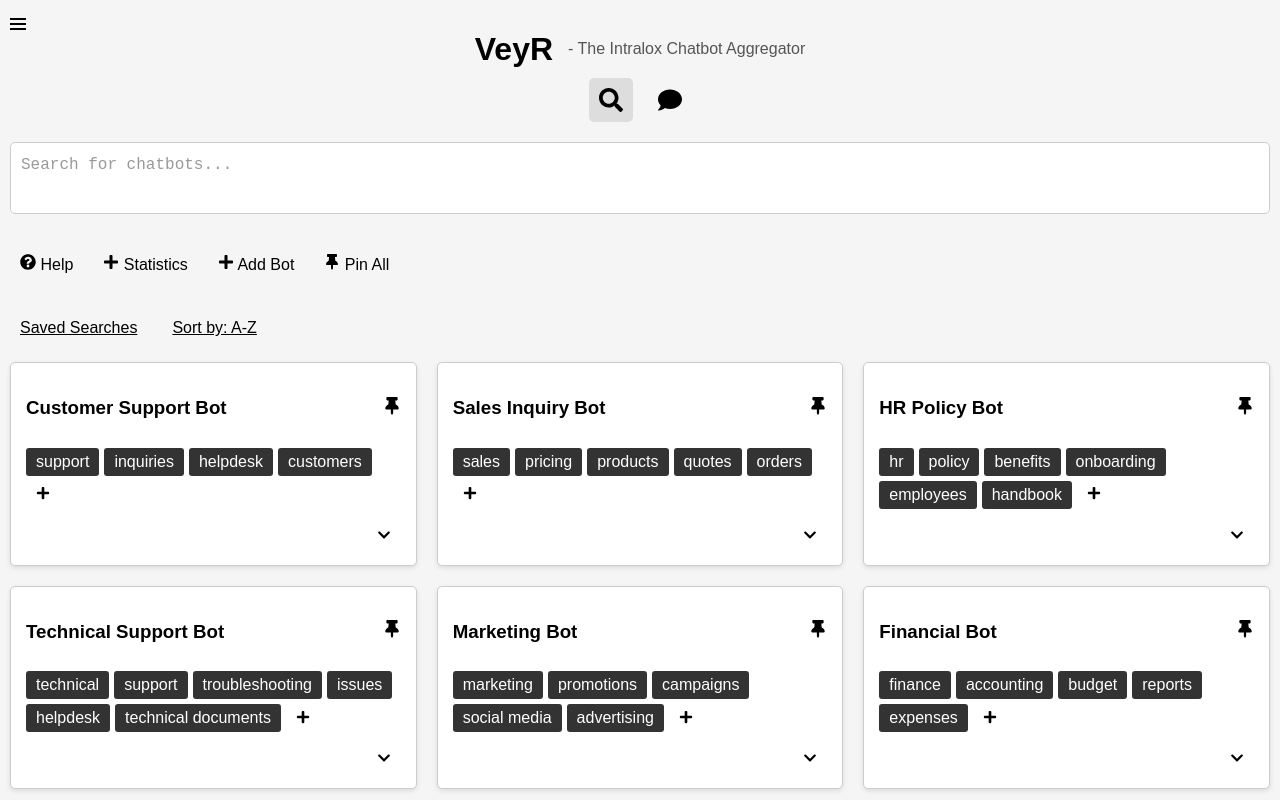
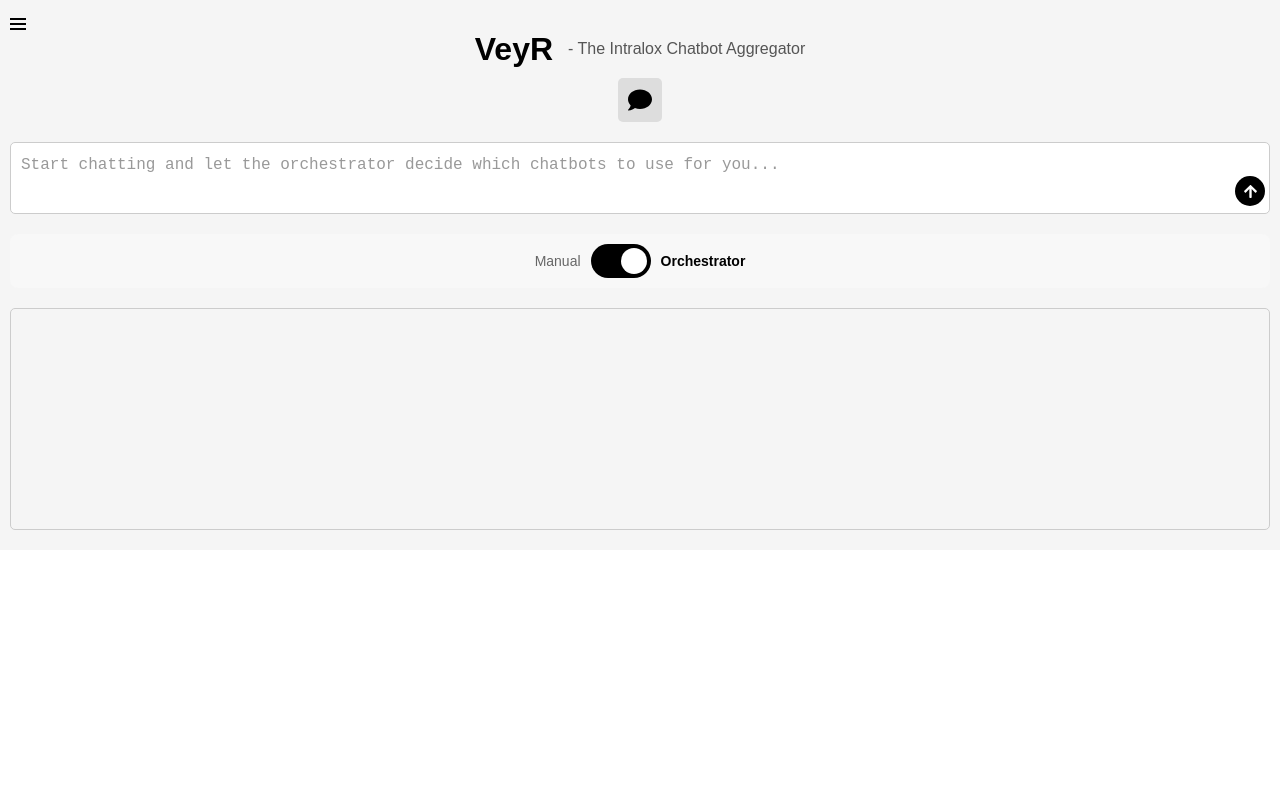
Before and after one commit to Lon-Yo/my-veyr-app, a React (Create React App) app: page / in a window 1280 px wide. Shown: the top 800 px of the page. Built offline with nearby package versions, Linux system fonts and the light colour scheme.

Commit message:
checkpoint

```diff
--- a/src/App.css
+++ b/src/App.css
@@ -80,6 +80,10 @@
 
 .mode-toggle button.active {
   background-color: #ddd;
+}
+
+.mode-toggle button:only-child {
+  margin: 0 auto;
 }
 
 .search-chat-area {
@@ -1740,3 +1744,84 @@
   background-color: #f0f0f0;
   border-radius: 4px;
 }
+
+.chat-mode-toggle {
+  display: flex;
+  align-items: center;
+  justify-content: center;
+  gap: 10px;
+  margin-bottom: 20px;
+  padding: 10px;
+  background: #f8f8f8;
+  border-radius: 8px;
+}
+
+.chat-mode-toggle span {
+  color: #666;
+  font-size: 14px;
+  font-weight: 500;
+}
+
+.chat-mode-toggle span.active {
+  color: #000;
+  font-weight: 600;
+}
+
+/* The switch - the box around the slider */
+.switch {
+  position: relative;
+  display: inline-block;
+  width: 60px;
+  height: 34px;
+}
+
+/* Hide default HTML checkbox */
+.switch input {
+  opacity: 0;
+  width: 0;
+  height: 0;
+}
+
+/* The slider */
+.slider {
+  position: absolute;
+  cursor: pointer;
+  top: 0;
+  left: 0;
+  right: 0;
+  bottom: 0;
+  background-color: #ccc;
+  transition: .4s;
+}
+
+.slider:before {
+  position: absolute;
+  content: "";
+  height: 26px;
+  width: 26px;
+  left: 4px;
+  bottom: 4px;
+  background-color: white;
+  transition: .4s;
+}
+
+input:checked + .slider {
+  background-color: #000;
+}
+
+input:focus + .slider {
+  box-shadow: 0 0 1px #000;
+}
+
+input:checked + .slider:before {
+  transform: translateX(26px);
+}
+
+/* Rounded sliders */
+.slider.round {
+  border-radius: 34px;
+}
+
+.slider.round:before {
+  border-radius: 50%;
+}
--- a/src/App.js
+++ b/src/App.js
@@ -303,7 +303,7 @@ function App() {
   const searchInputRef = useRef(null);
   const chatHistoryRef = useRef(null);
 
-  const [mode, setMode] = useState('search');
+  const [mode, setMode] = useState('chat');
   const [searchText, setSearchText] = useState('');
   const [chatHistory, setChatHistory] = useState([]);
   const [filteredBots, setFilteredBots] = useState([]);
@@ -509,28 +509,31 @@ function App() {
 
 
     const handleChatSubmit = () => {
-      // Don't allow submission if no bots are pinned
-      if (pinnedBots.length === 0) return;
-
-      // Don't submit empty messages
-      if (searchText.trim() === '') return;
-
-      const newMessage = {
+      if (!searchText.trim() || (!isOrchestratorMode && pinnedBots.length === 0)) return;
+
+      // Add user message
+      const userMessage = {
         text: searchText,
-        sender: 'user',
-      };
-
-      setChatHistory([...chatHistory, newMessage]);
+        sender: 'user'
+      };
+
+      // Add bot response
+      const botResponse = {
+        text: isOrchestratorMode
+          ? "The orchestrator is analyzing your message..."
+          : `Response from ${pinnedBots.map(bot => bot.name).join(', ')}...`,
+        sender: 'bot'
+      };
+
+      setChatHistory(prev => [...prev, userMessage, botResponse]);
       setSearchText('');
 
-      // Simulate chatbot response (replace with actual API call)
+      // Scroll to bottom of chat
+      if (chatHistoryRef.current) {
         setTimeout(() => {
-        const botResponse = {
-          text: `This is a simulated response from ${pinnedBots.map(bot => bot.name).join(', ')}.`,
-          sender: 'bot',
-        };
-        setChatHistory((prevChatHistory) => [...prevChatHistory, botResponse]);
-      }, 500);
+          chatHistoryRef.current.scrollTop = chatHistoryRef.current.scrollHeight;
+        }, 100);
+      }
     };
 
     const handleNewChat = () => {
@@ -1136,7 +1139,7 @@ function App() {
             </div>
             <div className="status-item">
               <span className="status-count">#{metrics.rank}</span>
-              <span className="status-label">Overall Rank</span>
+              <span className="status-label">Rank</span>
             </div>
           </div>
         </div>
@@ -1164,6 +1167,9 @@ function App() {
       return 7; // Show up to 7 pages on desktop
     }
   };
+
+  // Add new state for orchestrator mode
+  const [isOrchestratorMode, setIsOrchestratorMode] = useState(true);
 
   return (
     <div className="veyr-container" data-mode={mode}>
@@ -1196,12 +1202,14 @@ function App() {
               <span className="header-subtitle">- The Intralox Chatbot Aggregator</span>
             </div>
             <div className="mode-toggle">
+              {(!mode === 'chat' || !isOrchestratorMode) && (
                 <button
                   className={mode === 'search' ? 'active' : ''}
                   onClick={() => setMode('search')}
                 >
                   <FaSearch size={24} />
                 </button>
+              )}
               <button
                 className={mode === 'chat' ? 'active' : ''}
                 onClick={() => {
@@ -1211,14 +1219,6 @@ function App() {
               >
                 <FaComment size={24} />
               </button>
-              {pinnedBots.length === 1 && pinnedBots[0].links && pinnedBots[0].links[0] && (
-                <button
-                  onClick={() => window.open(pinnedBots[0].links[0].url, '_blank')}
-                  title="Open SharePoint Site"
-                >
-                  <FaArrowUp size={24} />
-                </button>
-              )}
             </div>
           </div>
         </div>
@@ -1249,11 +1249,12 @@ function App() {
                     placeholder={
                       mode === 'search'
                         ? 'Search for chatbots...'
+                        : isOrchestratorMode
+                          ? 'Start chatting and let the orchestrator decide which chatbots to use for you...'
                           : pinnedBots.length > 0
                             ? pinnedBots.length <= 3
                               ? `Chat with ${pinnedBots.map(bot => bot.name).join(', ')}`
                               : (() => {
-                                // Get 3 random bots from the pinned bots
                                   const randomBots = [...pinnedBots]
                                     .sort(() => 0.5 - Math.random())
                                     .slice(0, 3);
@@ -1270,6 +1271,24 @@ function App() {
                       }
                     }}
                 />
+                {mode === 'chat' && !isOrchestratorMode && (
+                    <button
+                      className={`chat-submit-button ${pinnedBots.length === 0 ? 'disabled' : ''}`}
+                      onClick={handleChatSubmit}
+                      disabled={pinnedBots.length === 0}
+                    >
+                      <FaArrowUp />
+                    </button>
+                )}
+                {mode === 'chat' && isOrchestratorMode && (
+                    <button
+                      className="chat-submit-button"
+                      onClick={handleChatSubmit}
+                    >
+                      <FaArrowUp />
+                    </button>
+                )}
+
                 {searchText && (
                     <button
                         className="clear-text-button"
@@ -1297,16 +1316,6 @@ function App() {
                     ))}
                     </div>
                 )}
-
-                {mode === 'chat' && (
-                    <button
-                      className={`chat-submit-button ${pinnedBots.length === 0 ? 'disabled' : ''}`}
-                      onClick={handleChatSubmit}
-                      disabled={pinnedBots.length === 0}
-                    >
-                      <FaArrowUp />
-                    </button>
-                )}
             </div>
         </div>
 
@@ -1314,6 +1323,18 @@ function App() {
           {mode === 'chat' ? (
             // Chat Mode Content
             <div className="chat-content">
+              <div className="chat-mode-toggle">
+                <span className={!isOrchestratorMode ? 'active' : ''}>Manual</span>
+                <label className="switch">
+                  <input
+                    type="checkbox"
+                    checked={isOrchestratorMode}
+                    onChange={() => setIsOrchestratorMode(!isOrchestratorMode)}
+                  />
+                  <span className="slider round"></span>
+                </label>
+                <span className={isOrchestratorMode ? 'active' : ''}>Orchestrator</span>
+              </div>
               <div className="chat-history" ref={chatHistoryRef}>
                 {chatHistory.map((message, index) => (
                   <div key={index} className={`message ${message.sender}`}>
@@ -1445,8 +1466,24 @@ function App() {
                       <p>{pinnedBots.length}</p>
                     </div>
                     <div className="stat-item">
+                      <FaComment className="status-icon" />
+                      <h4>Total Chats</h4>
+                      <p>{pinnedBots.reduce((sum, bot) => {
+                        const metrics = botMetrics[bot.id];
+                        return sum + metrics.chats;
+                      }, 0).toLocaleString()}</p>
+                    </div>
+                    <div className="stat-item">
+                      <FaSearch className="status-icon" />
+                      <h4>Total Queries</h4>
+                      <p>{pinnedBots.reduce((sum, bot) => {
+                        const metrics = botMetrics[bot.id];
+                        return sum + metrics.queries;
+                      }, 0).toLocaleString()}</p>
+                    </div>
+                    <div className="stat-item">
                       <FaCheckCircle className="status-icon success" />
-                      <h4>Processed</h4>
+                      <h4>Files Processed</h4>
                       <p>{pinnedBots.reduce((sum, bot) => {
                         const stats = getStatsForBot(bot.id);
                         return sum + stats.success;
@@ -1454,7 +1491,7 @@ function App() {
                     </div>
                     <div className="stat-item">
                       <FaCheckCircle className="status-icon pending" />
-                      <h4>Processing</h4>
+                      <h4>Files Processing</h4>
                       <p>{pinnedBots.reduce((sum, bot) => {
                         const stats = getStatsForBot(bot.id);
                         return sum + stats.pending;
@@ -1462,7 +1499,7 @@ function App() {
                     </div>
                     <div className="stat-item">
                       <FaTimesCircle className="status-icon failed" />
-                      <h4>Failed</h4>
+                      <h4>Files Failed</h4>
                       <p>{pinnedBots.reduce((sum, bot) => {
                         const stats = getStatsForBot(bot.id);
                         return sum + stats.failed;
```
Lines whose indentation alone changed are shown as unchanged.
